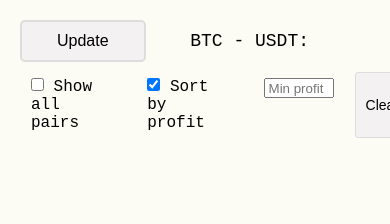
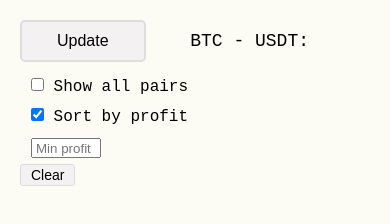
Before and after one commit to Orakylzed/binanse-arbitrade, a plain HTML site: page index.html in a window 390 px wide. Drawn offline with Linux system fonts and the light colour scheme.

Commit message:
v0.3
Mobile design fix

```diff
--- a/style.css
+++ b/style.css
@@ -162,3 +162,20 @@ span {
 .minus-profit {
     background-color: rgb(255, 170, 170);
 }
+
+/*  Мобільна версія  */
+
+@media (max-width: 500px) {
+    #root {
+        margin-top: 200px;
+    }
+
+    .control {
+        display: flex;
+        flex-wrap: wrap;
+    }
+
+    .check {
+        width: 100%;
+    }
+}
```
